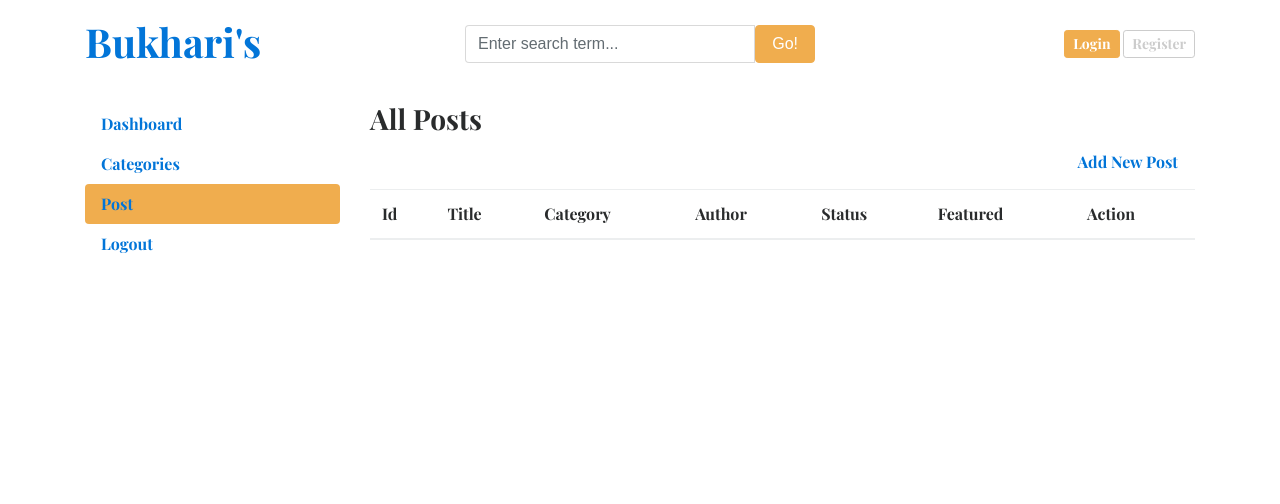
After one commit to syedfahadgithub/info_sphere, a Django app: page /dashboard/posts/ in a window 1280 px wide. The commit adds this page. Shown: the top 504 px of the page. Run offline with Django 5.2, Linux system fonts and the light colour scheme; data that the repository does not hold is empty.

Commit message:
blog post CRUD Operation

```diff
--- a/dashboard/urls.py
+++ b/dashboard/urls.py
@@ -2,8 +2,14 @@ from django.urls import path
 from . import views
 
 urlpatterns = [
+    #path for categories
     path('', views.dashboard, name='dashboard'),
     path('categories/', views.categories, name='categories'),
     path('categories/add/', views.add_categories, name='add_categories'),
-    path('categories/delete/<int:pk>',views.delete_categories, name='delete_categories')
+    path('categories/edit/<int:pk>',views.edit_categories, name='edit_categories'),
+    path('categories/delete/<int:pk>',views.delete_categories, name='delete_categories'),
+
+    #path for [post]
+    path('posts/', views.posts, name="posts"),
+    path('posts/delete/<int:pk>',views.delete_posts,name='delete_posts'),
     ]
--- a/dashboard/views.py
+++ b/dashboard/views.py
@@ -2,6 +2,7 @@ from django.shortcuts import render,redirect
 from blogs.models import Category, Blogs
 from django.contrib.auth.decorators import login_required
 from . forms import CategoryForm
+from django.shortcuts import get_object_or_404
 # Create your views here.
 @login_required(login_url='login')
 def dashboard(request):
@@ -11,18 +12,15 @@ def dashboard(request):
         'category_counts':category_counts,
         'blogs_counts':blogs_counts
     }
-
-
-
     return render(request,'dashboard/dashboard.html',context)
 
 
 
-
+#
 def categories(request):
     return render(request, 'dashboard/categories.html')
 
-
+#
 def add_categories(request):
     if request.method=="POST":
         form = CategoryForm(request.POST)
@@ -34,10 +32,36 @@ def add_categories(request):
         'form' : form
     }
     return render(request,'dashboard/add_categories.html',context)
+#
+def edit_categories(request,pk):
+    category = get_object_or_404(Category, pk=pk)
+    if request.method=='POST':
+        form = CategoryForm(request.POST,instance=category)
+        if form.is_valid():
+            form.save()
+            return redirect('categories')
+    form = CategoryForm(instance = category)
+    context = {
+        'form':form,
+        'category':category
+    }
+    return render(request, 'dashboard/edit_categories.html', context)
 
-
-
+#
 def delete_categories(request,pk):
     category = get_object_or_404(Category, pk=pk)
     category.delete()
     return redirect('categories')
+#
+def posts(request):
+    posts = Blogs.objects.all()
+    context={
+        'posts' : posts
+    }
+    return render(request, 'dashboard/posts.html',context)
+#
+def delete_posts(request,pk):
+
+    post = get_object_or_404(Blogs,pk=pk)
+    post.delete()
+    return redirect('posts')
--- a/templates/dashboard/categories.html
+++ b/templates/dashboard/categories.html
@@ -31,7 +31,7 @@
                     <td>{{cat.created_at}}</td>
                     <td>{{cat.updated_at}}</td>
                     <td>
-                        <a href=""><i class="fa fa-edit text-success"></i></a>&nbsp;&nbsp;
+                        <a href="{% url 'edit_categories' cat.id %}"><i class="fa fa-edit text-success"></i></a>&nbsp;&nbsp;
                         <a href="{% url 'delete_categories' cat.id %}"><i class="fa fa-trash text-danger"></i></a>
                     </td>
                 </tr>
--- a/templates/dashboard/leftsidebar.html
+++ b/templates/dashboard/leftsidebar.html
@@ -8,7 +8,7 @@
             class="nav-link text-dark {% if '/categories/' in request.path %}bg-warning{% endif %}">Categories</a>
 
 
-        <a href="">Post</a>
-        <a href="">Logout</a>
+        <a href="{% url 'posts' %}" class="nav-link text-dark {% if '/posts/' in request.path %}bg-warning{% endif %}">Post</a>
+        <a href="" class="nav-link text-dark">Logout</a>
     </div>
 </div>
--- /dev/null
+++ b/templates/dashboard/posts.html
@@ -0,0 +1,49 @@
+{% extends '../base/base.html'%}
+
+
+{% block content %}
+<div class="row">
+    <!--left sidebar -->
+
+
+    {% include './leftsidebar.html' %}
+
+    <!--right sidebar -->
+
+    <div class="col-md-9">
+        <h3>All Posts</h3>
+        <a href="" class="btn btn-dark text-light float-right mb-2">Add New Post</a>
+        <table class="table">
+            <thead>
+                <tr>
+                    <th>Id</th>
+                    <th>Title</th>
+                    <th>Category</th>
+                    <th>Author</th>
+                    <th>Status</th>
+                    <th>Featured</th>
+                    <th>Action</th>
+                </tr>
+            </thead>
+            <tbody>
+                {% for post in posts %}
+                <tr>
+                    <th>{{ forloop.counter }}</th>
+                    <td>{{ post.title }}</td>
+                    <td>{{ post.category }}</td>
+                    <td>{{ post.author }}</td>
+                    <td>{{ post.status }}</td>
+                    <td>{% if post.is_featured%} <i class="fa fa-check text-success"></i>  {% else %} <i class="fa fa-times text-danger"></i> {% endif %}</td>
+                    <td>
+                        <a href=""><i class="fa fa-edit text-success"></i></a>&nbsp;&nbsp;
+                        <a href="{% url 'delete_posts' post.id}"><i class="fa fa-trash text-danger"></i></a>
+                    </td>
+                </tr>
+                {% endfor %}
+
+
+            </tbody>
+        </table>
+    </div>
+</div>
+{% endblock %}
```
Also changed, not shown: templates/dashboard/edit_categories.html (added, +30 -0 lines).
